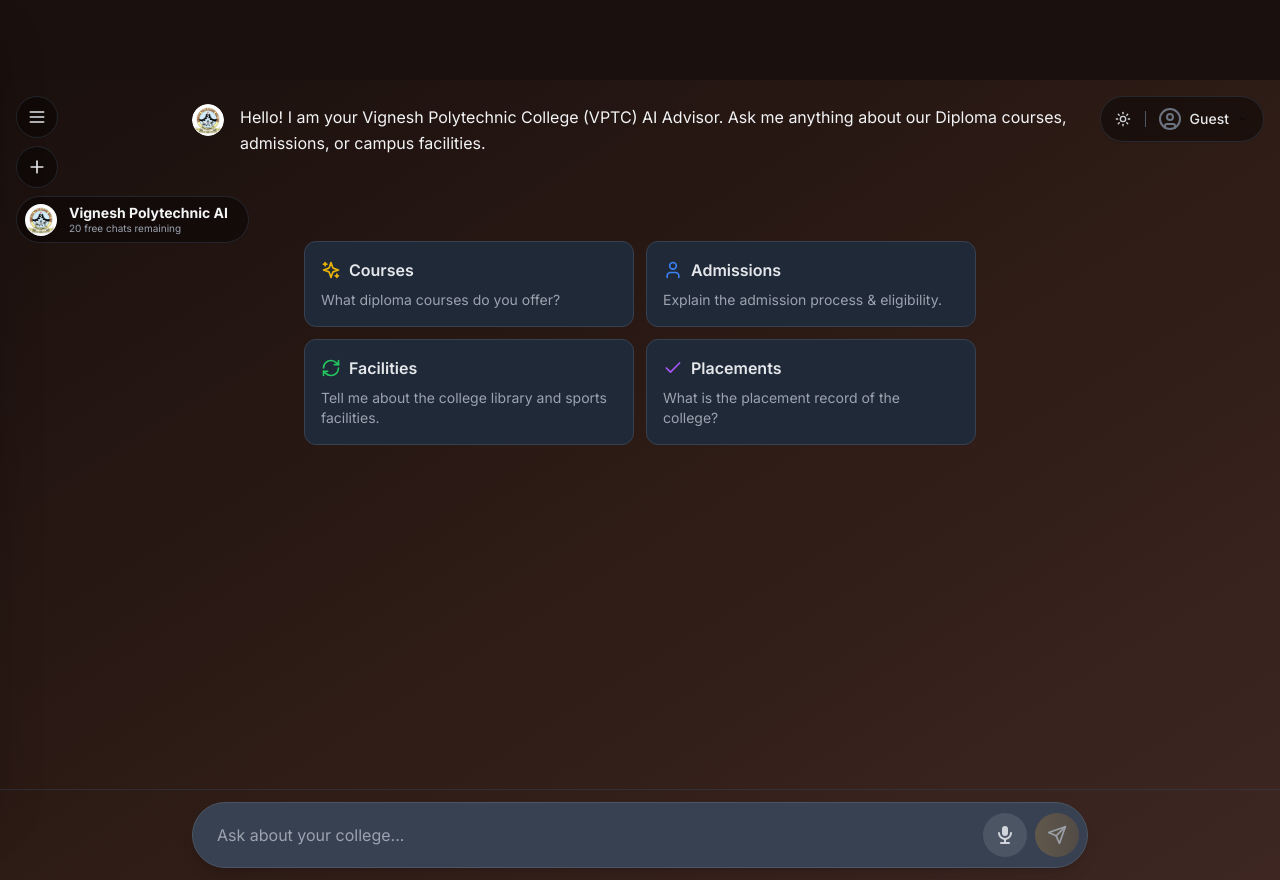
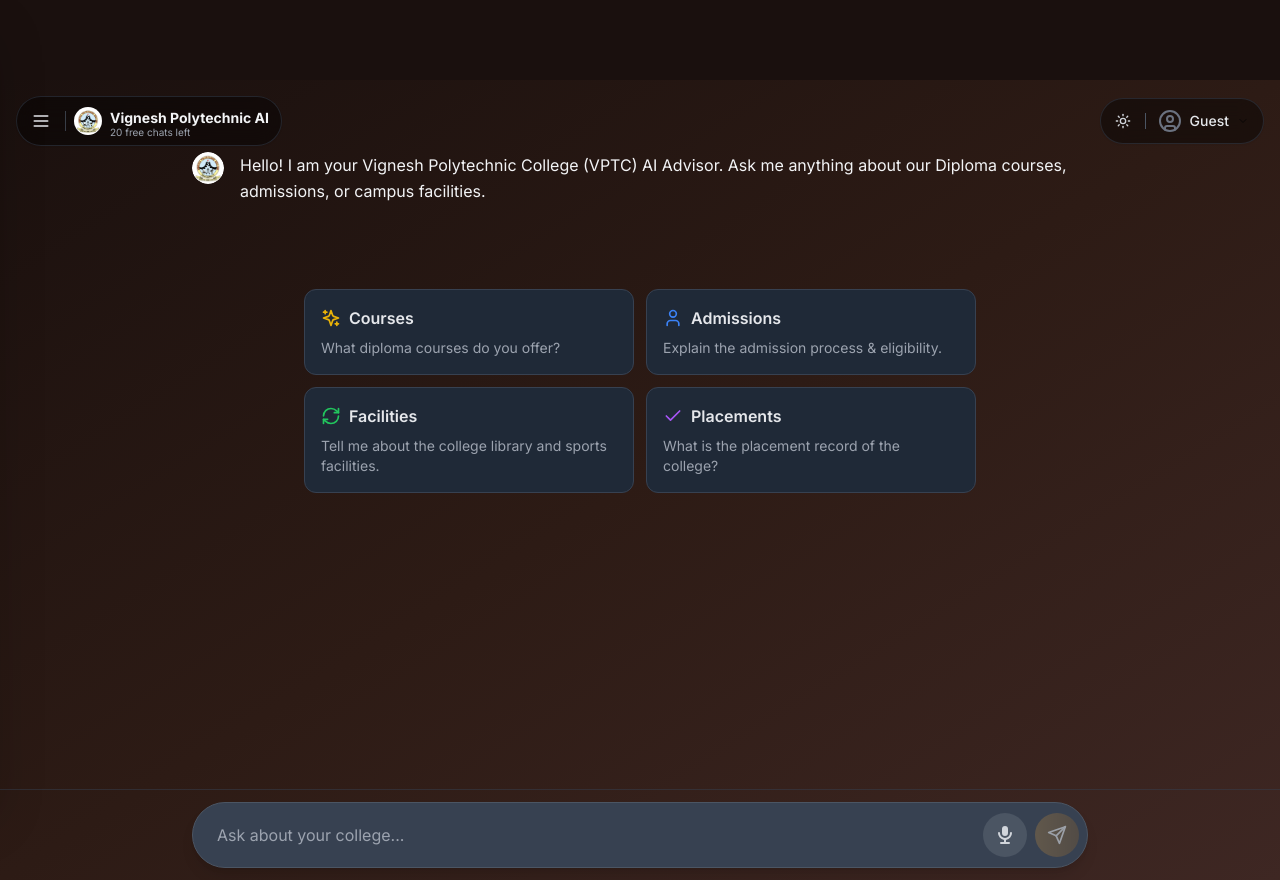
Before and after one commit to sri-vijay-git/vptc-ai-chatbot, a Next.js app in the folder frontend/: page /chat in a window 1280 px wide. Built offline with nearby package versions, Linux system fonts and the light colour scheme.

Commit message:
ui: merge logo+title into menu pill, fix top padding

```diff
--- a/frontend/app/(dashboard)/chat/page.tsx
+++ b/frontend/app/(dashboard)/chat/page.tsx
@@ -560,47 +560,34 @@
                 />
 
                 {/* Header - Floating Elements */}
-                <header className="absolute top-0 w-full z-10 p-4 flex justify-between items-start pointer-events-none">
-                    {/* Left Actions - always vertical column */}
-                    <div className="flex flex-col items-start gap-2 pointer-events-auto">
+                <header className="absolute top-0 w-full z-10 p-4 flex justify-between items-center pointer-events-none">
+                    {/* Left Actions - Menu + Logo+Title in one pill */}
+                    <div className="flex items-center gap-2 pointer-events-auto">
+                        <div className="flex items-center gap-2 px-2 py-2 bg-white/60 hover:bg-white/80 dark:bg-black/40 dark:hover:bg-black/60 backdrop-blur-md rounded-full shadow-sm border border-gray-200/50 dark:border-gray-700/50 transition-all">
                             {/* Sidebar Toggle */}
                             <button
                                 onClick={() => setSidebarOpen(!sidebarOpen)}
-                            className="p-2.5 bg-white/60 hover:bg-white/90 dark:bg-black/40 dark:hover:bg-black/70 backdrop-blur-md text-gray-800 dark:text-gray-200 rounded-full transition-all shadow-sm flex items-center gap-2 border border-gray-200/50 dark:border-gray-700/50"
+                                className="p-1.5 rounded-full text-gray-700 dark:text-gray-200 hover:bg-gray-200/60 dark:hover:bg-gray-700/60 transition-colors"
                                 title={sidebarOpen ? "Close Sidebar" : "Open Sidebar"}
                             >
                                 {sidebarOpen ? <X className="w-5 h-5" /> : <Menu className="w-5 h-5" />}
                             </button>
 
-                        {/* New Chat Button */}
-                        <button
-                            onClick={handleNewChat}
-                            className="p-2.5 bg-white/60 hover:bg-white/90 dark:bg-black/40 dark:hover:bg-black/70 backdrop-blur-md text-gray-800 dark:text-gray-200 rounded-full transition-all shadow-sm flex items-center gap-2 border border-gray-200/50 dark:border-gray-700/50"
-                            title="New Chat"
-                        >
-                            <Plus className="w-5 h-5" />
-                        </button>
+                            {/* Divider */}
+                            <div className="w-[1px] h-5 bg-gray-300/70 dark:bg-gray-600/70"></div>
 
-                        {/* Logo & Title - Floating Badge, desktop only */}
-                        <div className="hidden md:flex items-center gap-3 px-2 py-1.5 bg-white/60 dark:bg-black/40 backdrop-blur-md rounded-full border border-gray-200/50 dark:border-gray-700/50 shadow-sm">
-                            <Link href="/" className="relative w-8 h-8 rounded-full overflow-hidden shrink-0">
-                                <Image
-                                    src="/logo.png"
-                                    alt="VPTC Logo"
-                                    fill
-                                    className="object-cover"
-                                />
+                            {/* Logo */}
+                            <Link href="/" className="relative w-7 h-7 rounded-full overflow-hidden shrink-0">
+                                <Image src="/logo.png" alt="VPTC Logo" fill className="object-cover" />
                             </Link>
-                            <div className="pr-3">
-                                <Link href="/" className="hover:opacity-80 transition-opacity">
-                                    <h1 className="text-sm font-bold text-gray-900 dark:text-gray-100">Vignesh Polytechnic AI</h1>
+
+                            {/* Title */}
+                            <Link href="/" className="hover:opacity-80 transition-opacity pr-1">
+                                <span className="text-sm font-bold text-gray-900 dark:text-gray-100 whitespace-nowrap">Vignesh Polytechnic AI</span>
+                                {isGuest && remaining > 0 && (
+                                    <p className="text-[10px] text-gray-500 dark:text-gray-400 -mt-0.5 leading-none">{remaining} free chats left</p>
+                                )}
                             </Link>
-                                {isGuest && remaining > 0 && (
-                                    <p className="text-[10px] text-gray-500 dark:text-gray-400 -mt-0.5">
-                                        {remaining} free chats remaining
-                                    </p>
-                                )}
-                            </div>
                         </div>
                     </div>
 
@@ -690,7 +677,7 @@
                 <div
                     ref={chatContainerRef}
                     onScroll={handleScroll}
-                    className="flex-1 overflow-y-auto px-4 pt-4"
+                    className="flex-1 overflow-y-auto px-4 pt-16"
                 >
                     <div className="max-w-4xl mx-auto space-y-3">
                         {messages.map((msg, idx) => (
```
Lines whose indentation alone changed are shown as unchanged.
